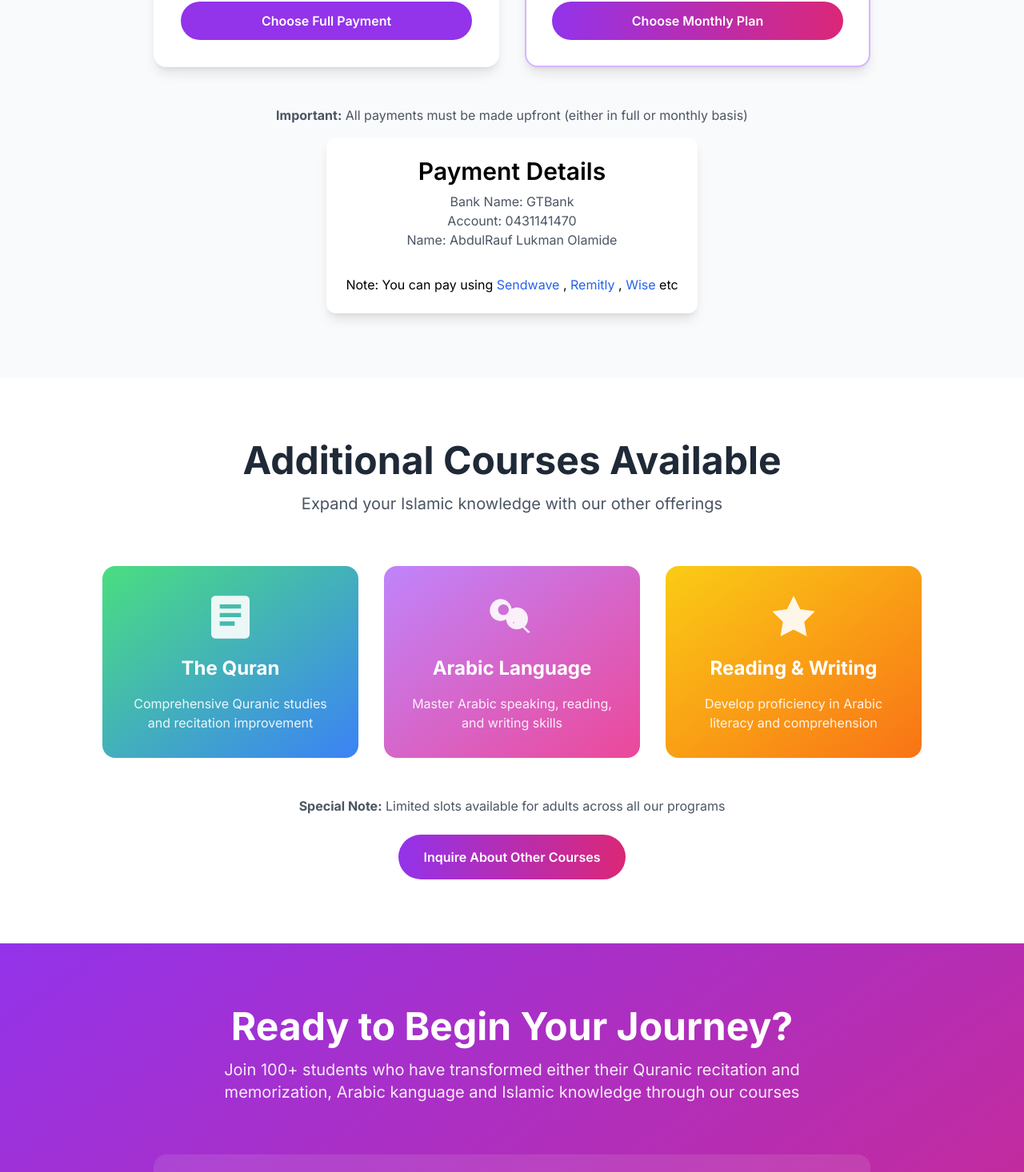
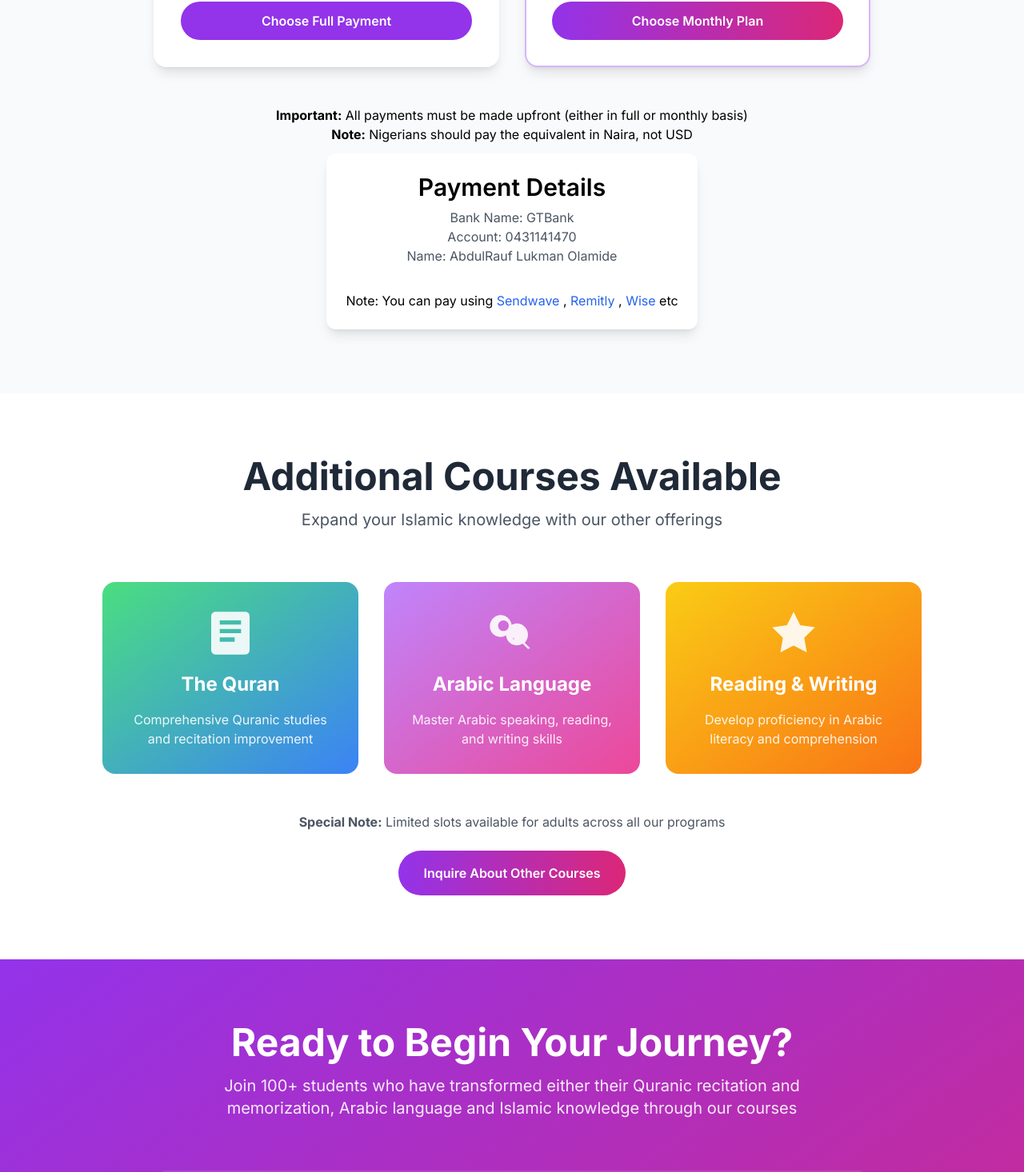
Before and after one commit to Lukman10a/rawdah, a Next.js app: page / in a window 1280 px wide. Shown: the part 4120-5586 px from the top of the page at 80% size. Built offline with nearby package versions, Linux system fonts and the light colour scheme.

Commit message:
update the enrollment page

```diff
--- a/components/Enrollment.tsx
+++ b/components/Enrollment.tsx
@@ -11,7 +11,7 @@ export default function Enrollment() {
           </h2>
           <p className="text-xl opacity-90 max-w-3xl mx-auto">
             Join 100+ students who have transformed either their Quranic
-            recitation and memorization, Arabic kanguage and Islamic knowledge
+            recitation and memorization, Arabic language and Islamic knowledge
             through our courses
           </p>
         </div>
--- a/components/Pricing.tsx
+++ b/components/Pricing.tsx
@@ -171,9 +171,13 @@ export default function HeroSection() {
         </div>
 
         <div className="text-center mt-12">
-          <p className="text-gray-600 mb-4">
+          <p className="">
             <strong>Important:</strong> All payments must be made upfront
             (either in full or monthly basis)
+          </p>
+          <p className="mb-3">
+            <strong>Note:</strong> Nigerians should pay the equivalent in Naira,
+            not USD
           </p>
           <div className="bg-white p-6 rounded-xl shadow-lg inline-block">
             <h4 className="font-semibold text-black text-3xl mb-2">
```
